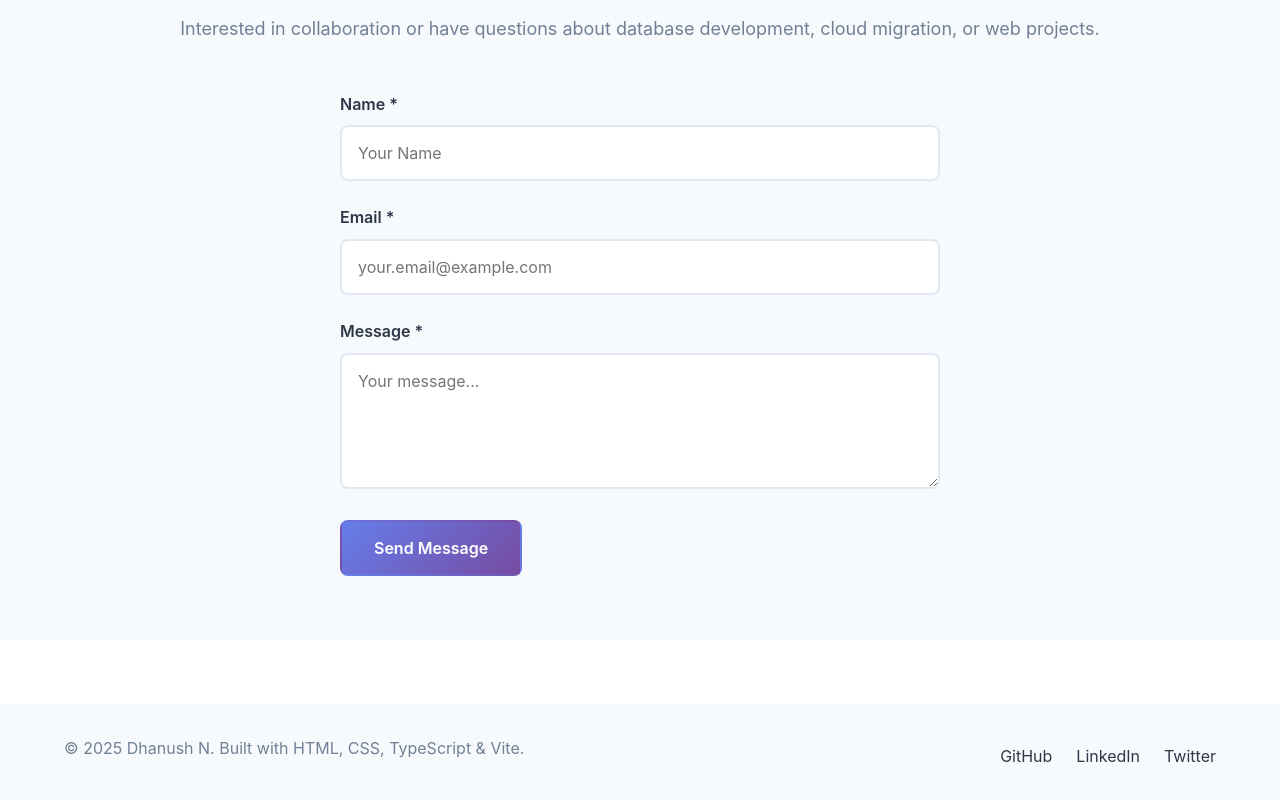
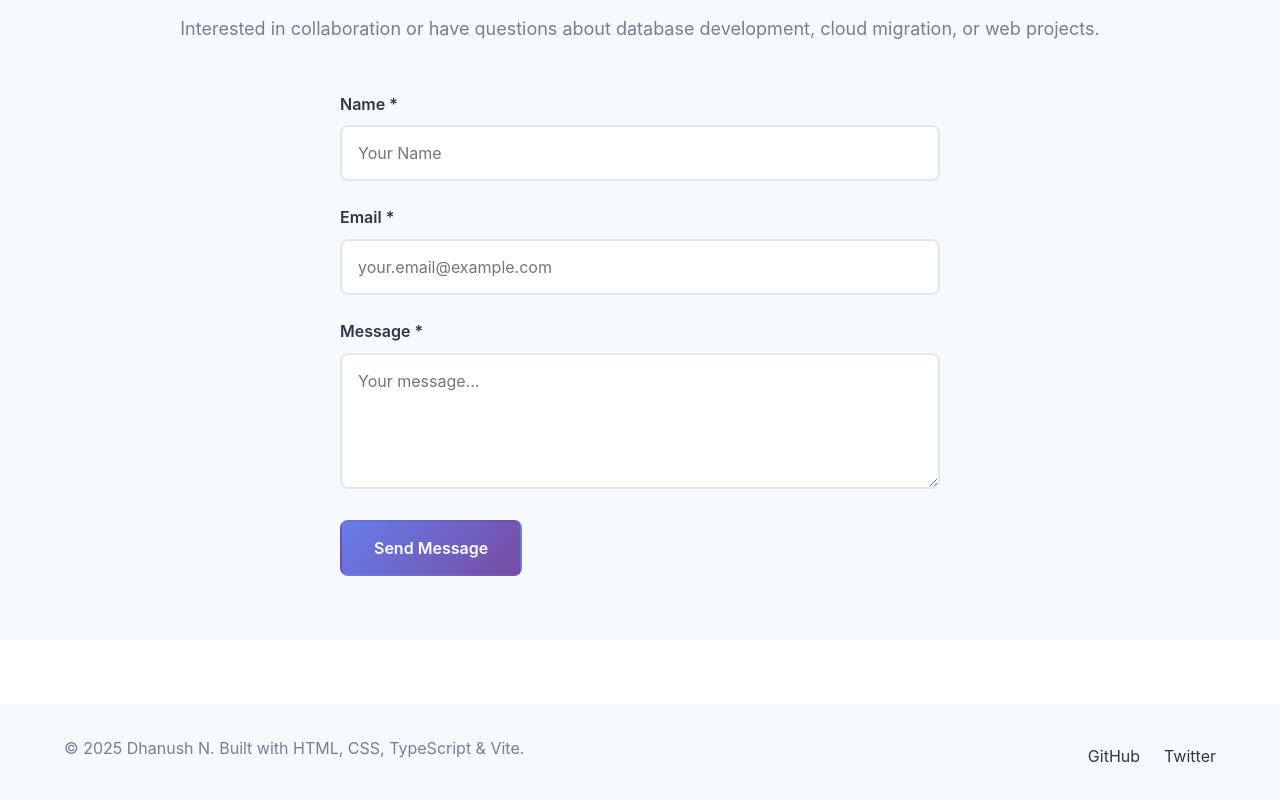
Before and after one commit to dhanush29n/web-foundations, a website built with Vite: page index.html in a window 1280 px wide. Shown: the part 2518-3318 px from the top of the page. Built offline with nearby package versions, Linux system fonts and the light colour scheme.

Commit message:
added changes

```diff
--- a/index.html
+++ b/index.html
@@ -275,11 +275,7 @@
         <p>&copy; 2025 Dhanush N. Built with HTML, CSS, TypeScript & Vite.</p>
         <div class="footer-links">
           <a href="https://github.com/dhanush29n" target="_blank">GitHub</a>
-          <a
-            href="www.linkedin.com/in/dhanush-gowda-n-9a0574195"
-            target="_blank"
-            >LinkedIn</a
-          >
+
           <a href="#" target="_blank">Twitter</a>
         </div>
       </div>
```
